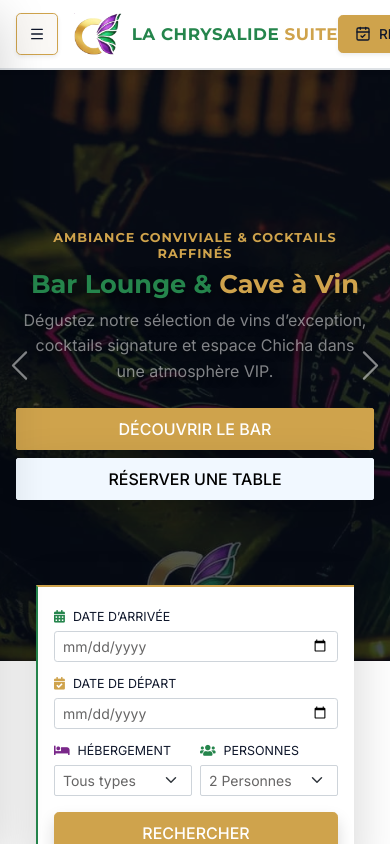
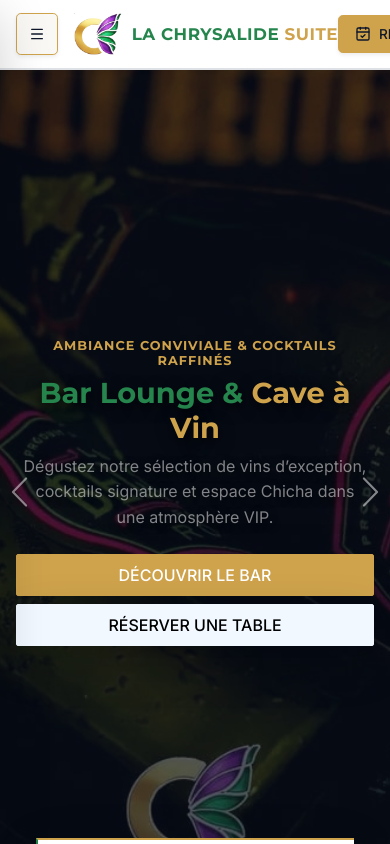
Before and after one commit to missimahu05/Chrysalide-front, a React (Vite) app: page / in a window 390 px wide. Shown: the top 844 px of the page. Built offline with nearby package versions, Linux system fonts and the light colour scheme; no server answers.

Commit message:
Affichage 100vh plein ecran sur toutes les sections et suppression de la redondance des prix

```diff
--- a/src/components/ContactLocationSection.jsx
+++ b/src/components/ContactLocationSection.jsx
@@ -2,7 +2,7 @@
 
 export default function ContactLocationSection() {
   return (
-    <section className="container-xxl py-5 my-4 bg-light border-top border-bottom border-light" id="contact-location">
+    <section className="container-xxl min-vh-100 d-flex align-items-center py-5 bg-light border-top border-bottom border-light" id="contact-location">
       <div className="container">
 
         {/* Title */}
--- a/src/components/RoomCatalog.jsx
+++ b/src/components/RoomCatalog.jsx
@@ -10,14 +10,14 @@
     : roomsData.filter(r => r.category === filter);
 
   return (
-    <section className="container-xxl py-5 bg-light" id="rooms">
+    <section className="container-xxl min-vh-100 d-flex align-items-center py-5 bg-light" id="rooms">
       <div className="container py-3">
         <div className="text-center mb-4 mb-md-5">
           <h6 className="section-title text-center text-chrysalide-gold text-uppercase mb-2 font-weight-bold">
             Nos hébergements
           </h6>
           <h2 className="mb-3 text-dark font-weight-bold fs-3 fs-md-2">
-            Découvrez nos <span className="text-chrysalide-green">Chambres &</span> <span className="text-chrysalide-gold">Suites</span>
+            Découvrez nos <span className="text-chrysalide-green">Chambres Ventilées</span> & <span className="text-chrysalide-gold">Climatisées</span>
           </h2>
 
           <div className="d-flex flex-nowrap overflow-auto py-2 px-1 gap-2 justify-content-start justify-content-md-center catalog-filter-scroll" style={{ WebkitOverflowScrolling: 'touch', msOverflowStyle: 'none', scrollbarWidth: 'none' }}>
@@ -53,29 +53,17 @@
                     alt={room.name}
                     style={{ objectFit: 'cover', transition: 'transform 0.4s' }}
                   />
-                  <div className="position-absolute top-0 start-0 m-3 py-1 px-3 bg-success text-white font-weight-bold rounded-pill shadow text-uppercase" style={{ fontSize: '0.72rem', zIndex: 3, backgroundColor: '#25854C' }}>
-                    {room.category === 'ventilee' ? 'Ventilée' : 'Climatisée'}
-                  </div>
-                  {/* High Contrast Price Badge on Photo */}
-                  <div
-                    className="position-absolute top-0 end-0 m-3 py-1 px-3 font-weight-bold rounded-pill shadow-lg text-white"
-                    style={{ fontSize: '0.88rem', zIndex: 3, backgroundColor: '#0E2E1D', border: '1.5px solid #CFA34C' }}
-                  >
-                    <span style={{ color: '#FBBF24' }}>{room.price.toLocaleString('fr-FR')}</span> FCFA / nuit
+                  <div className="position-absolute top-0 start-0 m-3 py-1 px-3 text-white font-weight-bold rounded-pill shadow text-uppercase" style={{ fontSize: '0.75rem', zIndex: 3, backgroundColor: room.category === 'ventilee' ? '#25854C' : '#CFA34C' }}>
+                    {room.category === 'ventilee' ? 'Chambre Ventilée' : 'Chambre Climatisée'}
                   </div>
                 </div>
 
                 <div className="p-4 d-flex flex-column flex-grow-1">
-                  <div className="d-flex justify-content-between align-items-start mb-2">
-                    <h5 className="mb-0 text-dark font-weight-bold fs-5">{room.name}</h5>
-                  </div>
+                  <h5 className="mb-1 text-dark font-weight-bold fs-5">{room.name}</h5>
 
-                  {/* High Visibility Price Box in Card Body */}
-                  <div className="bg-light p-2 px-3 rounded-3 border my-2 d-flex align-items-center justify-content-between">
-                    <span className="text-uppercase small font-weight-bold text-muted">Tarif par nuit</span>
-                    <span className="font-weight-bold fs-4 text-chrysalide-green">
-                      {room.price.toLocaleString('fr-FR')} <small className="fs-6 font-weight-bold text-dark">FCFA</small>
-                    </span>
+                  {/* Single Clean & Prominent Price Line */}
+                  <div className="text-chrysalide-gold font-weight-bold fs-4 mb-3">
+                    {room.price.toLocaleString('fr-FR')} {room.currency} <span className="fs-6 text-muted font-weight-normal">/ {room.period}</span>
                   </div>
 
                   <div className="d-flex flex-wrap gap-2 text-muted mb-3 small">
--- a/src/components/TeamSection.jsx
+++ b/src/components/TeamSection.jsx
@@ -15,7 +15,7 @@
   ];
 
   return (
-    <section className="container-xxl py-5 bg-light" id="team">
+    <section className="container-xxl min-vh-100 d-flex align-items-center py-5 bg-light" id="team">
       <div className="container py-3">
         <div className="text-center mb-4 mb-md-5">
           <h6 className="section-title text-center text-chrysalide-gold text-uppercase mb-2 font-weight-bold">
--- a/src/components/TestimonialsSection.jsx
+++ b/src/components/TestimonialsSection.jsx
@@ -28,7 +28,7 @@
   const [activeIdx, setActiveIdx] = useState(0);
 
   return (
-    <section className="container-fluid bg-light py-5 d-flex align-items-center border-top border-bottom border-light" id="testimonials">
+    <section className="container-fluid min-vh-100 bg-light py-5 d-flex align-items-center border-top border-bottom border-light" id="testimonials">
       <div className="container py-3">
         <div className="text-center mb-4 mb-md-5">
           <h6 className="section-title text-center text-chrysalide-gold text-uppercase mb-2 font-weight-bold">Témoignages Clients</h6>
--- a/src/components/VideoSection.jsx
+++ b/src/components/VideoSection.jsx
@@ -17,7 +17,7 @@
   };
 
   return (
-    <section className="container-xxl py-5 my-4 bg-white" id="video-presentation">
+    <section className="container-xxl min-vh-100 d-flex align-items-center py-5 bg-white" id="video-presentation">
       <div className="container">
         <div className="text-center mb-4">
           <h6 className="section-title text-center text-chrysalide-gold text-uppercase mb-2 font-weight-bold">
--- a/src/index.css
+++ b/src/index.css
@@ -574,20 +574,20 @@
 }
 
 .hero-carousel-wrapper {
-  min-height: 520px;
-  height: 80vh;
+  min-height: 100vh;
+  height: 100vh;
 }
 
 .hero-carousel-inner,
 .hero-carousel-inner .carousel-inner,
 .hero-carousel-inner .carousel-item,
 .hero-slide-img {
-  height: 100%;
-  min-height: 520px;
+  height: 100vh;
+  min-height: 100vh;
 }
 
 .hero-heading {
-  font-size: clamp(1.6rem, 5vw, 3.5rem);
+  font-size: clamp(1.8rem, 5.5vw, 3.8rem);
 }
 
 /* Custom scrollbar for horizontal filter pills */
@@ -598,15 +598,16 @@
 /* Section titles mobile adjustments */
 @media (max-width: 768px) {
   .hero-carousel-wrapper {
-    min-height: 440px;
-    height: 75vh;
+    min-height: 100vh;
+    height: 100vh;
   }
 
   .hero-carousel-inner,
   .hero-carousel-inner .carousel-inner,
   .hero-carousel-inner .carousel-item,
   .hero-slide-img {
-    min-height: 440px;
+    min-height: 100vh;
+    height: 100vh;
   }
 
   .section-title::before {
@@ -627,22 +628,23 @@
 
 @media (min-width: 769px) {
   .booking-bar-container {
-    margin-top: -50px;
+    margin-top: -60px;
     z-index: 10;
   }
 }
 
 @media (max-width: 576px) {
   .hero-carousel-wrapper {
-    min-height: 420px;
-    height: 70vh;
+    min-height: 100vh;
+    height: 100vh;
   }
 
   .hero-carousel-inner,
   .hero-carousel-inner .carousel-inner,
   .hero-carousel-inner .carousel-item,
   .hero-slide-img {
-    min-height: 420px;
+    min-height: 100vh;
+    height: 100vh;
   }
 
   .section-title {
```
